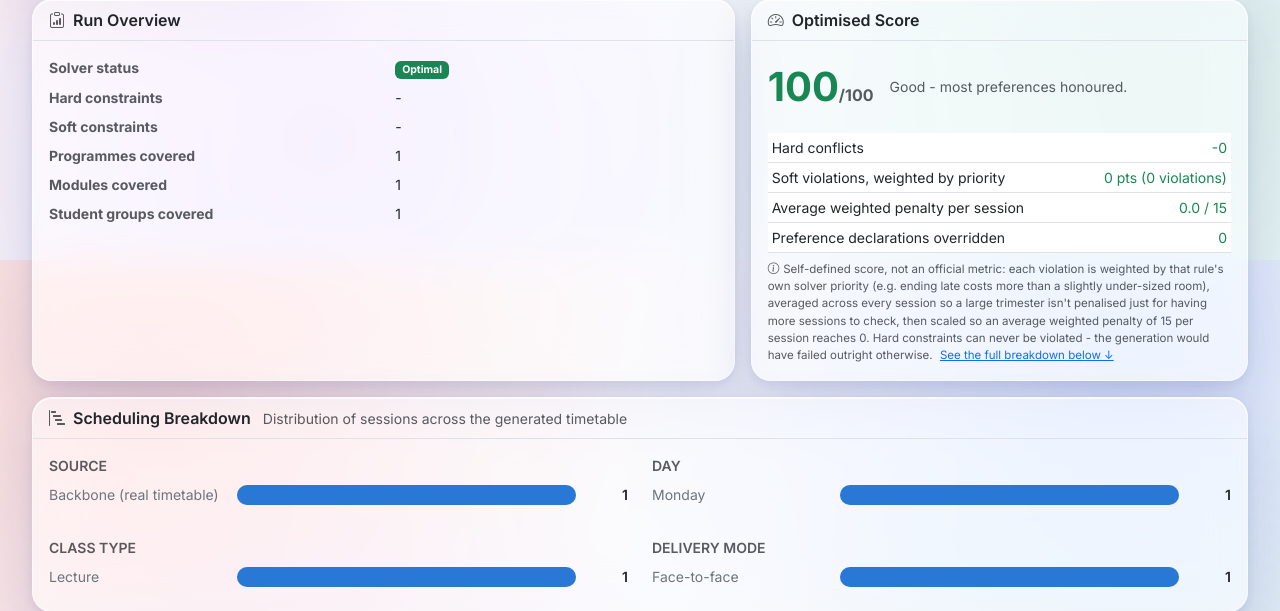
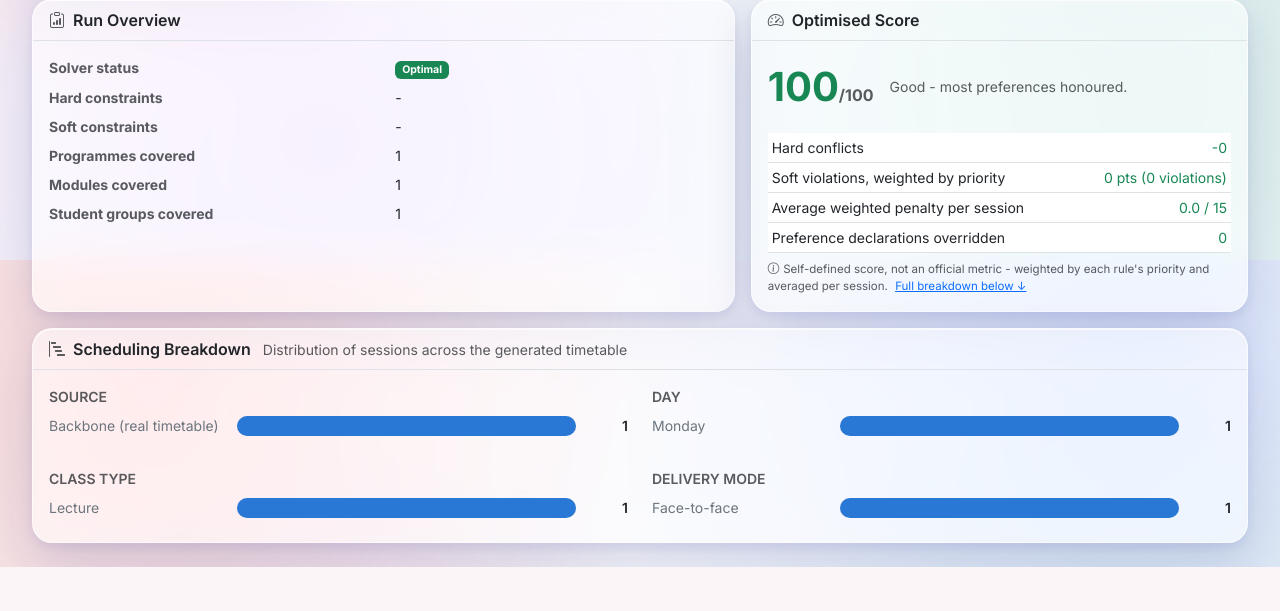
Before and after one commit to Brian-Goh-JW/timetable-system, a Flask app: page /admin/timetable/report in a window 1280 px wide. Shown: the part 540-1151 px from the top of the page. After the commit the page ends 1107 px from the top, so only its background shows below. Run offline with Flask 3, Linux system fonts and the light colour scheme; a user stored in the database is signed in; tables that the repository leaves empty hold one stand-in row (values such as "Sample post"); some libraries are stand-ins or nearby versions.

Commit message:
Trim over-explained UI text sitewide to reduce admin training burden
Several pages restated in a paragraph what the UI element itself
already makes clear (a switch, a dial, a labelled badge) - cut each
down to the minimum an admin needs on first use. Kept the substance
of anything load-bearing (the self-defined-score disclosure on the
Scheduling Report, hard/soft constraint framing) just phrased tighter.
Removed the student dashboard's redundant 'How to Use' card entirely -
the flow is a single button click.

```diff
--- a/app/templates/admin/timetable_report.html
+++ b/app/templates/admin/timetable_report.html
@@ -219,13 +219,9 @@
                     </tbody>
                 </table>
                 <div class="small text-muted" style="font-size:0.72rem;">
-                    <i class="bi bi-info-circle me-1"></i>Self-defined score, not an official metric: each violation
-                    is weighted by that rule's own solver priority (e.g. ending late costs more than a slightly
-                    under-sized room), averaged across every session so a large trimester isn't penalised just for
-                    having more sessions to check, then scaled so an average weighted penalty of
-                    {{ report.score.ceiling }} per session reaches 0. Hard constraints can never be violated - the
-                    generation would have failed outright otherwise.
-                    <a href="#scoring-matrix" class="ms-1">See the full breakdown below &darr;</a>
+                    <i class="bi bi-info-circle me-1"></i>Self-defined score, not an official metric - weighted
+                    by each rule's priority and averaged per session.
+                    <a href="#scoring-matrix" class="ms-1">Full breakdown below &darr;</a>
                 </div>
                 {% endif %}
             </div>
@@ -270,20 +266,10 @@
     <div class="card-body">
 
         <div class="alert alert-light border small mb-4">
-            <strong>How this works:</strong> Every generated timetable is checked against
-            {{ report.constraint_summary.hard_rule_count }} <strong>hard constraints</strong> (must always
-            pass - if even one couldn't be satisfied, generation fails outright rather than produce a
-            broken schedule) and {{ report.constraint_summary.soft_rule_count }} <strong>soft constraints</strong>
-            (weighted trade-offs the solver balances against each other while searching for the best
-            schedule it can find). Because a completed schedule can never actually violate a hard
-            constraint, those aren't scored - they're shown below as a pass/fail checklist instead.
-            The Optimised Score above is built entirely from the soft constraints: each violation costs
-            points equal to that rule's own <strong>priority</strong> - the same weight the solver itself
-            uses internally to decide which trade-offs to make when it can't honour every soft preference
-            at once, so "ends late" (priority 15) costs far more than "not the snuggest room fit" (priority
-            2). Those weighted points are averaged across every session, then scaled so an average of
-            {{ report.score.ceiling }} points per session brings the score to 0 - a higher priority rule
-            being broken pulls the score down faster than a low-priority one.
+            Checked against {{ report.constraint_summary.hard_rule_count }} <strong>hard constraints</strong>
+            (always satisfied, shown as a checklist below) and {{ report.constraint_summary.soft_rule_count }}
+            <strong>soft constraints</strong> (weighted trade-offs - the Optimised Score above is built
+            entirely from these, higher-priority violations costing more).
         </div>
 
         <!-- Hard constraints - compact pass/fail checklist, no per-run number needed since a -->
```
Also changed, not shown: app/templates/admin/constraint_settings.html (+2 -8 lines), app/templates/admin/import_template1.html (+3 -5 lines), app/templates/admin/timetable.html (+2 -5 lines), app/templates/admin/timetable_similarity.html (+2 -11 lines), app/templates/student/dashboard.html (+1 -23 lines), app/templates/teacher/availability.html (+2 -5 lines).
